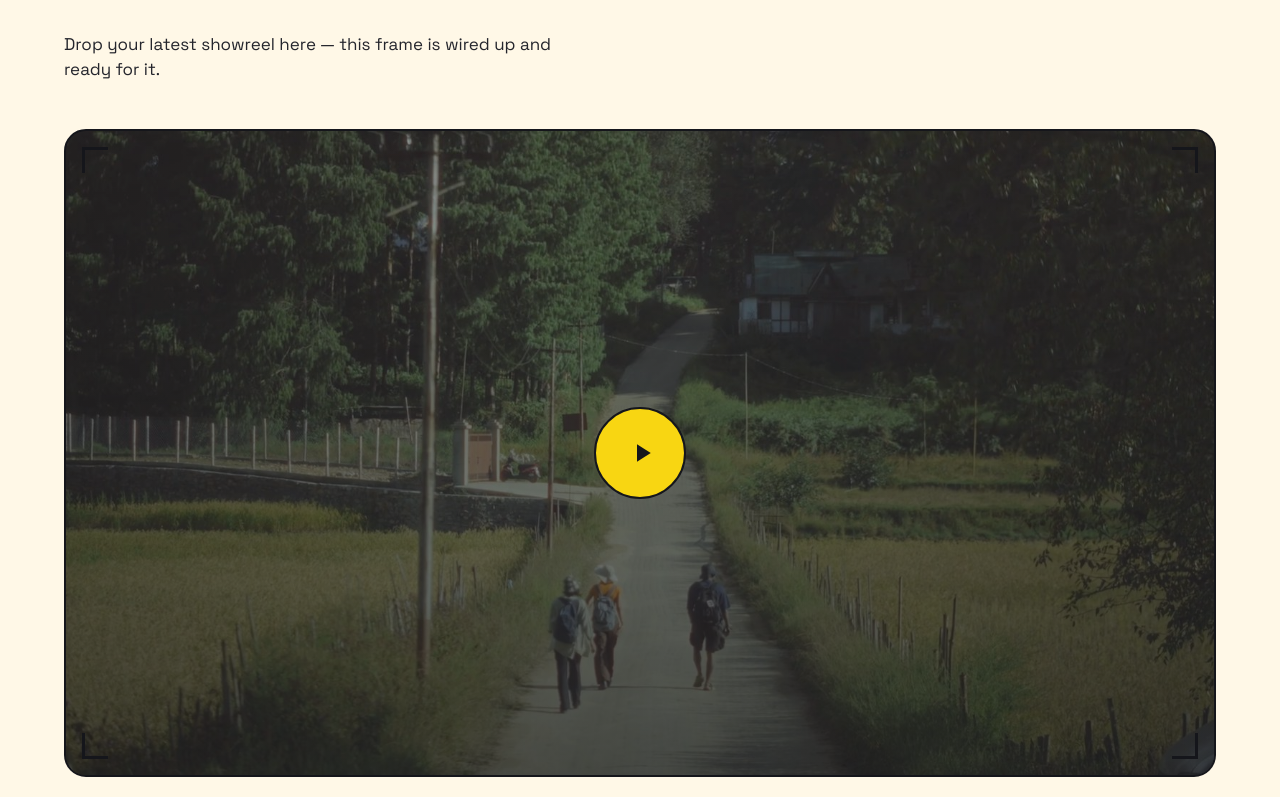
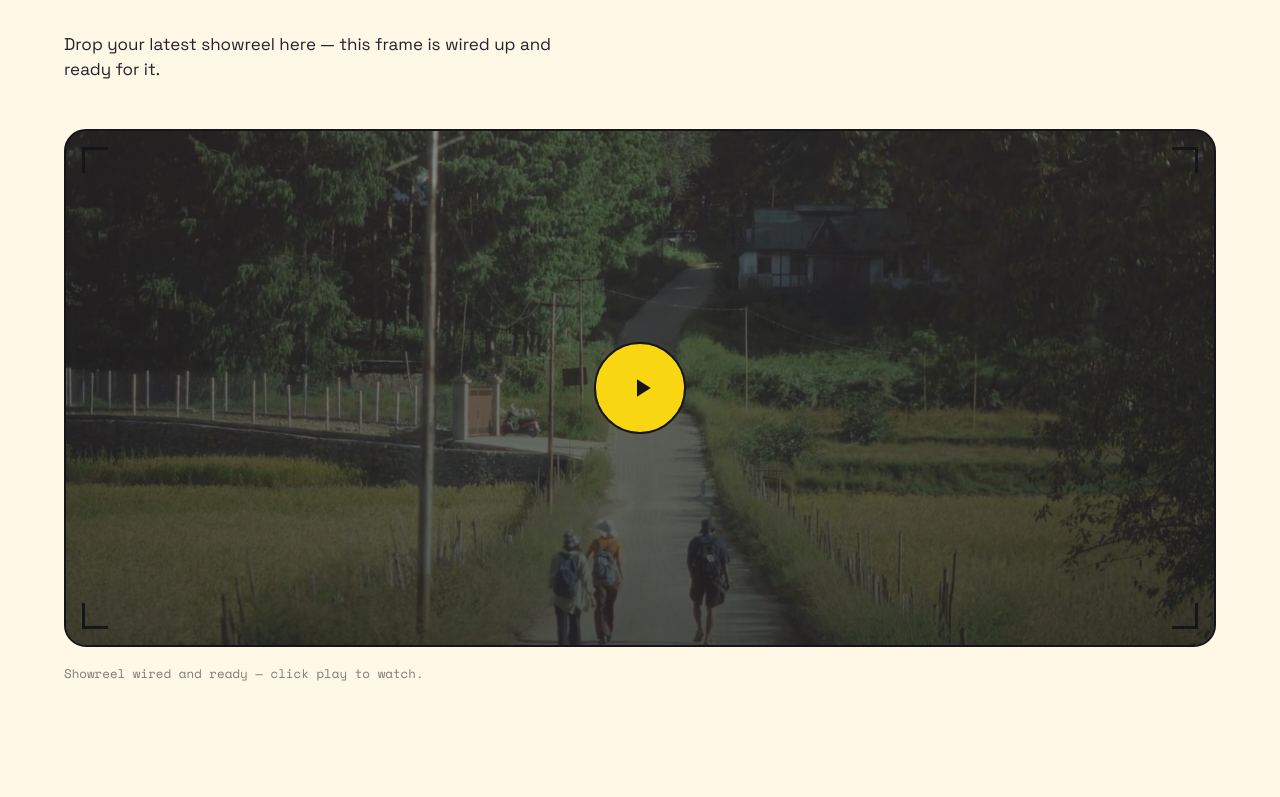
Before and after one commit to vikramstephen8-creator/fruitloop-website, a Next.js app: page / in a window 1280 px wide. Shown: the part 2622-3419 px from the top of the page. Built offline with nearby package versions, Linux system fonts and the light colour scheme.

Commit message:
style: reel frame aspect ratio 20:9

```diff
--- a/app/globals.css
+++ b/app/globals.css
@@ -487,7 +487,7 @@
   margin-top: 46px;
   border-radius: var(--radius);
   overflow: hidden;
-  aspect-ratio: 16/9;
+  aspect-ratio: 20/9;
   border: 2px solid var(--ink);
   cursor: pointer;
   background: var(--ink);
```
